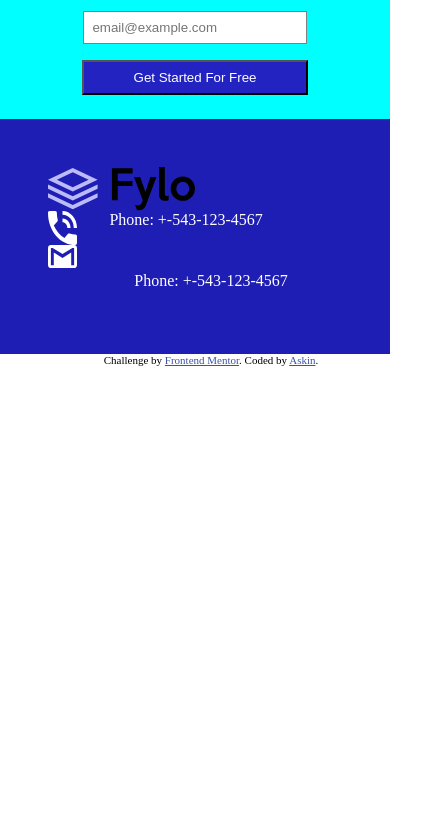
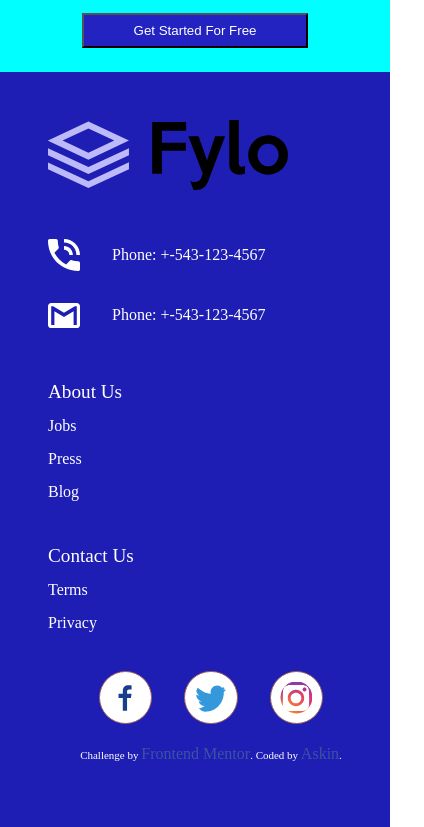
Before and after one commit to askinekincihf/Fylo-landing-page, a plain HTML site: page index.html in a window 390 px wide. Shown: the part 1711-2538 px from the top of the page, 424 px wide, since content can reach past the window. Before the commit the page ends 2093 px from the top, so only its background shows below. Drawn offline with Linux system fonts and the light colour scheme.

Commit message:
finished mobile version footer

```diff
--- a/index.html
+++ b/index.html
@@ -131,6 +131,36 @@
           <img src="./images/icon-email.svg" alt="mail" />
           <p>Phone: +-543-123-4567</p>
         </div>
+
+        <div class="footer-content">
+          <div class="footer-content-one">
+            <ul>
+              <li><a href="#">About Us</a></li>
+              <li><a href="#"></a>Jobs</li>
+              <li><a href="#"></a>Press</li>
+              <li><a href="#"></a>Blog</li>
+            </ul>
+          </div>
+          <div class="footer-content-two">
+            <ul>
+              <li><a href="#">Contact Us</a></li>
+              <li><a href="#"></a>Terms</li>
+              <li><a href="#"></a>Privacy</li>
+            </ul>
+          </div>
+          <div class="social-media">
+            <ul>
+              <li>
+                <a href="#"><img src="./images/facebook-icon.svg" alt="Facebook" /></a>
+              </li>
+              <li>
+                <a href="#"><img src="./images/twitter-icon.svg" alt="Twiter" /></a>
+              </li>
+              <li>
+                <a href="#"><img src="./images/instagram-icon.svg" alt="Instagram" /></a>
+              </li>
+            </ul>
+          </div>
         </div>
         <p class="attribution">
           Challenge by
@@ -138,6 +168,7 @@
             >Frontend Mentor</a
           >. Coded by <a href="#">Askin</a>.
         </p>
+      </div>
     </footer>
   </body>
 </html>
--- a/style.css
+++ b/style.css
@@ -11,8 +11,8 @@
 header {
     display: flex;
     justify-content: space-around;
-    height: 10vh;
-    /* width: 100%; */
+    /* height: 10vh; */
+    width: 100%;
     padding: 1rem;
     padding-top: 2rem;
     border: 1px solid rgb(215, 211, 228);
@@ -53,7 +53,7 @@ header {
 
 /* Main */
 main {
-    /* height: 70vh; */
+    width: 100%;
 }
 
 /* Hero section */
@@ -62,22 +62,8 @@ main {
     margin-bottom: 2rem;
 }
 
-.bg-img {
-    /* position: relative; */
-    /* top: 18vh; */
-    /* height: 40vh; */
-    /* background: url("/images/illustration-2.svg") no-repeat; */
-    /* background-size: cover; */
-    /* background-origin: border-box; */
-    /* width: 100%; */
-}
-
 .bg-img img {
-    /* display: block; */
-    /* position: relative; */
-    /* top:10vh; */
     width: 100%;
-    /* height: 100vh; */
 }
 
 .hero-content {
@@ -88,8 +74,8 @@ main {
 }
 
 .hero-content h1, p, input {
-margin-bottom: 1rem;
-text-align: center;
+    margin-bottom: 1rem;
+    text-align: center;
 }
 
 .hero-content input, button {
@@ -198,24 +184,105 @@ text-align: center;
 
 /* Footer */
 
+* {
+    /* border: 1px solid green; */
+}
+
+footer {
+    background-color: rgb(30, 30, 180);
+    color: white;
+
+}
+
 .footer-container {
     display: flex;
     flex-direction: column;
     padding: 3rem;
-    background-color: rgb(30, 30, 180);
-    color: white;
 }
 
-.footer-container img {
-    width: 50%;
+.footer-phone, .footer-mail,
+.footer-content {
+    margin-bottom: 1rem;;
 }
 
-.footer-phone, .footer-email {
+.footer-container > img {
+    width: 15rem;
+    margin-bottom: 3rem;
+    cursor: pointer;
+}
+
+.footer-phone, .footer-mail {
     display: flex;
-    width: 100%;
+    align-items: center;
+}
 
+.footer-phone {
+    margin-bottom: 2rem;
 }
 
 .footer-phone img, .footer-mail img {
-    width: 10%;
+    width: 2rem;
+    cursor: pointer;
 }
+
+.footer-phone p, .footer-mail p {
+    /* width: 100%; */
+    margin: 0;
+    text-align: left;
+}
+
+.footer-mail {
+    margin-bottom: 3rem;
+}
+
+.footer-content-one,
+.footer-content-two {
+    margin-bottom: 2rem;
+    line-height: 2rem;
+}
+
+.footer-content a {
+    text-decoration: none;
+    color: white;
+    font-size: 1.2rem;
+}
+
+.footer-content li {
+    cursor: pointer;
+}
+
+footer li:hover {
+    font-size: 1.2rem;
+    color: bisque;
+}
+
+.footer-content a:hover {
+    font-size: 1.4rem;
+    color: coral;
+}
+
+.social-media {
+    /* border: 1px solid green; */
+}
+
+.social-media ul {
+    display: flex;
+    justify-content: center;
+    /* width: 50%; */
+}
+
+.social-media img {
+    width: 2rem;
+    padding: 0.6rem;
+    margin-left: 2rem;
+    border: 1px solid rgb(151, 92, 92);
+    border-radius: 50%;
+    background-color: white;
+    cursor: pointer;
+}
+
+.attribution a {
+    color: white;
+    font-size: 1rem;
+    text-decoration: none;
+}
```
Also changed, not shown: images/facebook-icon.svg (added), images/instagram-icon.svg (added), images/twitter-icon.svg (added). Lines whose indentation alone changed are shown as unchanged.
